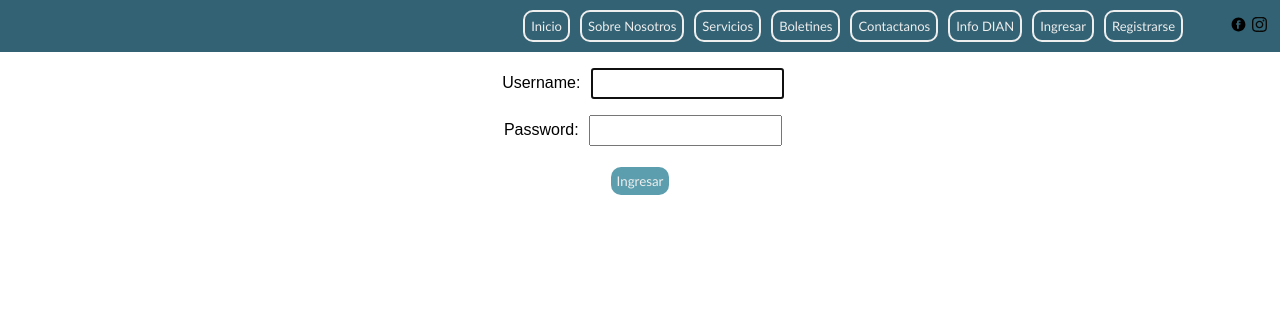
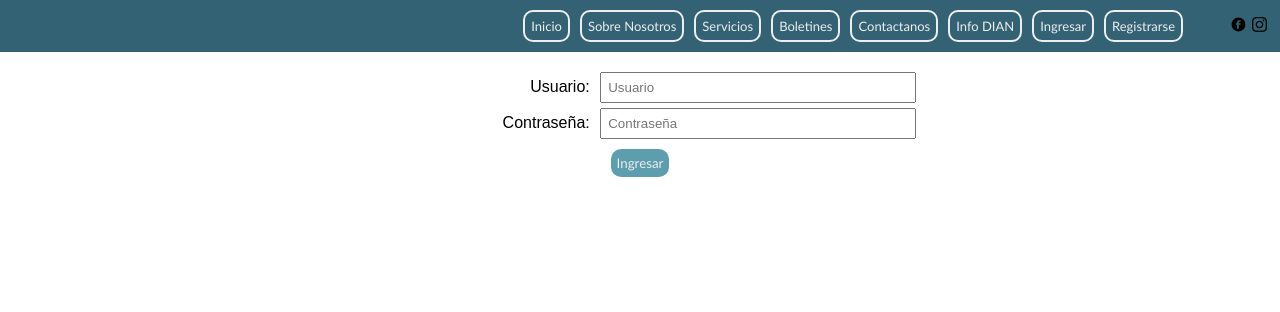
Before and after one commit to juanfer1109/qm, a Django app: a page that uses users/templates/users/login.html in a window 1280 px wide. Shown: the top 312 px of the page. Run offline with Django 4.2, Linux system fonts and the light colour scheme.

Commit message:
username case insensitive

```diff
--- a/Quintana/settings.py
+++ b/Quintana/settings.py
@@ -12,6 +12,8 @@ https://docs.djangoproject.com/en/4.1/ref/settings/
 
 from pathlib import Path
 # import os
+
+# from users.models import CustomUser2
 
 # Build paths inside the project like this: BASE_DIR / 'subdir'.
 BASE_DIR = Path(__file__).resolve().parent.parent
@@ -142,7 +144,7 @@ LOGIN_REDIRECT_URL = 'home'
 
 EMAIL_BACKEND = 'django.core.mail.backends.console.EmailBackend'
 
-# AUTH_USER_MODEL = 'users.CustomUser'
+# AUTH_USER_MODEL = 'users.CustomUser2'
 
 EMAIL_BACKEND = 'django.core.mail.backends.smtp.EmailBackend'
 EMAIL_HOST = 'smtp.gmail.com'
--- a/boletin/models.py
+++ b/boletin/models.py
@@ -1,11 +1,12 @@
 from django.db import models
 from datetime import date, datetime
 from django.contrib.auth.models import User
+from django.utils import timezone
 
 class Issue(models.Model):
     ed = models.PositiveIntegerField()
     name = models.CharField(max_length=200)
-    release_date = models.DateField(default=datetime.today())
+    release_date = models.DateField()
     published = models.BooleanField(default=False)
     image = models.ImageField()
 
--- a/home/views.py
+++ b/home/views.py
@@ -36,7 +36,7 @@ def homeView(request):
 
     try:
         cu = CustomUser.objects.get(user_id=user.id)
-        nickname = cu.nickname
+        nickname = cu.nickname.capitalize()
         nm = True
     except:
         nm = False
--- a/users/models.py
+++ b/users/models.py
@@ -1,5 +1,6 @@
 from django.contrib.auth.models import User
 from django.db import models
+from django.contrib.auth.models import AbstractUser, UserManager
 
 class CustomUser(models.Model):
     user = models.OneToOneField(User, on_delete=models.CASCADE)
--- a/users/templates/users/login.html
+++ b/users/templates/users/login.html
@@ -1,9 +1,26 @@
 {% extends 'base.html' %}
 
     {% block body %}
-    <form class="form-login" method="post">{% csrf_token %}
+    {% if message %}
+    <div class="alert alert-danger" role="alert">{{ message }}</div>
+    {% endif %}
+
+    <form class="form-login" method="post" action="{% url 'users.login' %}"> {% csrf_token %}
         <div class="form-item">
-            {{ form.as_p}}
+            <!-- {{ form.as_p }} -->
+            <div class="form-group top-20">
+                <!-- {{ form.username.label_tag }}
+                {{ form.username}} -->
+
+                <label class="input" for="username">Usuario: </label>
+                <input class="form-control" type="text" id="username", name="username" required placeholder="Usuario" value="{{username}}">
+            </div>
+            <div class="form-group">
+                <!-- {{ form.password.label_tag }}
+                {{ form.password }} -->
+                <label class="input" for="password">Contraseña: </label>
+                <input class="form-control" type="password" id="password", name="password" required placeholder="Contraseña" value="">
+            </div>
         </div>
         <div class="form-item">
             <input type="submit" class="btn btn-secondary" value="Ingresar">
--- a/users/templates/users/signup.html
+++ b/users/templates/users/signup.html
@@ -28,7 +28,7 @@
         <form class="form-login top-20" action="{% url 'users.signup' %}" method="post" name="form_registrar">
             {% csrf_token %}
             <div class="form-group">
-                <label class="input" for="username">Usuario: </label>
+                <label class="input" for="username">Usuario <small>(Sin espacios)</small>: </label>
                 <input class="form-control" type="text" id="username", name="username" required placeholder="Usuario" value="{{username}}">
             </div>
             <div class="form-group">
--- a/users/urls.py
+++ b/users/urls.py
@@ -5,7 +5,7 @@ from home import views as vw
 
 urlpatterns = [
     path('', vw.homeView),
-    path('-login', views.LoginInterfaceView.as_view(), name='users.login'),
+    path('-login', views.LogIn, name='users.login'),
     path('-signup', views.SignUp, name='users.signup'),
     path('-logout', views.LogoutInterfaceView.as_view(), name='users.logout'),
     path('-profile', views.MyProfile, name='users.profile'),
--- a/users/views.py
+++ b/users/views.py
@@ -7,7 +7,7 @@ from django.shortcuts import redirect
 from django.contrib.auth.views import LoginView, LogoutView
 from django.contrib.auth.mixins import LoginRequiredMixin
 from django.contrib.auth.models import User
-from django.contrib.auth import login
+from django.contrib.auth import login, authenticate
 from django.db import IntegrityError
 from django.http import HttpResponseRedirect
 from django.urls import reverse
@@ -48,19 +48,37 @@ class LogoutInterfaceView(LogoutView):
     template_name = 'home/welcome.html'
 
 
-class LoginInterfaceView(LoginView):
-    template_name = 'users/login.html'
+def LogIn(request):
+    if request.method == 'POST':
+        username = request.POST["username"].lower()
+        password = request.POST["password"]
+        user = authenticate(request, username=username, password=password)
+        if user == None:
+            context = {'message': "Usuario o contraseña invalidos"}
+            return render(request, 'users/login.html', context)
+        login(request, user)
+        return HttpResponseRedirect(reverse("home"))
+    return render(request, 'users/login.html', {})
+
+# class LoginInterfaceView(LoginView):
+#     def clean_username(self):
+#         username = self.cleaned_data["username"].lower()
+#     template_name = 'users/login.html'
 
 def SignUp(request):
     if request.method == 'POST':
         ok = False
-        username = request.POST["username"]
+        username = request.POST["username"].lower()
+        if " " in username:
+            ok = True
+            message = "El usuario no puede contener espacios"
+
         email = request.POST["email"]
-        first_name = request.POST["first_name"]
-        last_name = request.POST["last_name"]
+        first_name = request.POST["first_name"].title()
+        last_name = request.POST["last_name"].title()
         phone_number = request.POST["phone_number"]
         birthday = request.POST["birthday"]
-        nickname = request.POST["nickname"]
+        nickname = request.POST["nickname"].capitalize()
         try:
             if  int(phone_number) >= 3000000000 and int(phone_number) <= 3999999999:
                 pass
@@ -131,21 +149,22 @@ def SignUp(request):
 def MyProfile(request):
     actual_user = User.objects.get(username=request.user)
     actual_cu = CustomUser.objects.get(user=request.user)
+
     a_username = actual_user.username
     a_email = actual_user.email
     a_first_name = actual_user.first_name
+    print(a_first_name)
+    print(a_first_name.title())
     a_last_name = actual_user.last_name
     a_phone_number = actual_cu.phone_number
-    a_birthday = actual_cu.birthday
     a_nickname = actual_cu.nickname
     a_mailing_list = actual_cu.mailing_list
-    a_password = actual_user.password
+
     if request.method == 'POST':
         ok = False
-        # username = request.POST["username"]
         email = request.POST["email"]
-        first_name = request.POST["first_name"]
-        last_name = request.POST["last_name"]
+        first_name = request.POST["first_name"].title()
+        last_name = request.POST["last_name"].title()
         phone_number = request.POST["phone_number"]
         try:
             if  int(phone_number) >= 3000000000 and int(phone_number) <= 3999999999:
@@ -157,8 +176,7 @@ def MyProfile(request):
             ok = True
             message = "Número de celular invalido"
 
-        # birthday = request.POST["birthday"]
-        nickname = request.POST["nickname"]
+        nickname = request.POST["nickname"].capitalize()
         try:
             if request.POST["mailing_list"] == 'True':
                 mailing_list = True
@@ -166,7 +184,6 @@ def MyProfile(request):
             mailing_list = False
 
         if not ok:
-            # actual_user.username = username
             actual_user.email = email
             actual_user.first_name = first_name
             actual_user.last_name = last_name
@@ -184,7 +201,6 @@ def MyProfile(request):
                 'a_email': a_email,
                 'a_first_name': a_first_name,
                 'a_last_name': a_last_name,
-                # 'a_birthday': a_birthday,
                 'a_mailing_list': a_mailing_list,
                 'a_phone_number': a_phone_number,
                 'a_nickname': a_nickname,
@@ -197,7 +213,6 @@ def MyProfile(request):
         'a_email': a_email,
         'a_first_name': a_first_name,
         'a_last_name': a_last_name,
-        # 'a_birthday': a_birthday,
         'a_mailing_list': a_mailing_list,
         'a_phone_number': a_phone_number,
         'a_nickname': a_nickname,
```
Also changed, not shown: users/templates/users/profile.html (+6 -6 lines), boletin/migrations/0010_alter_issue_release_date.py (added), boletin/migrations/0011_alter_issue_release_date.py (added), boletin/migrations/0012_alter_issue_release_date.py (added), boletin/migrations/0013_alter_issue_release_date.py (added), db.sqlite3.
